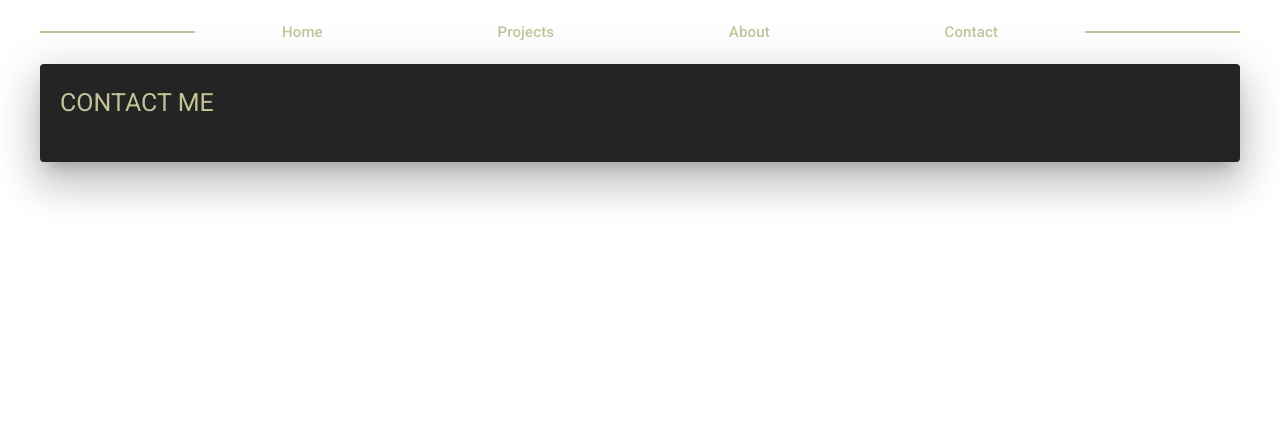
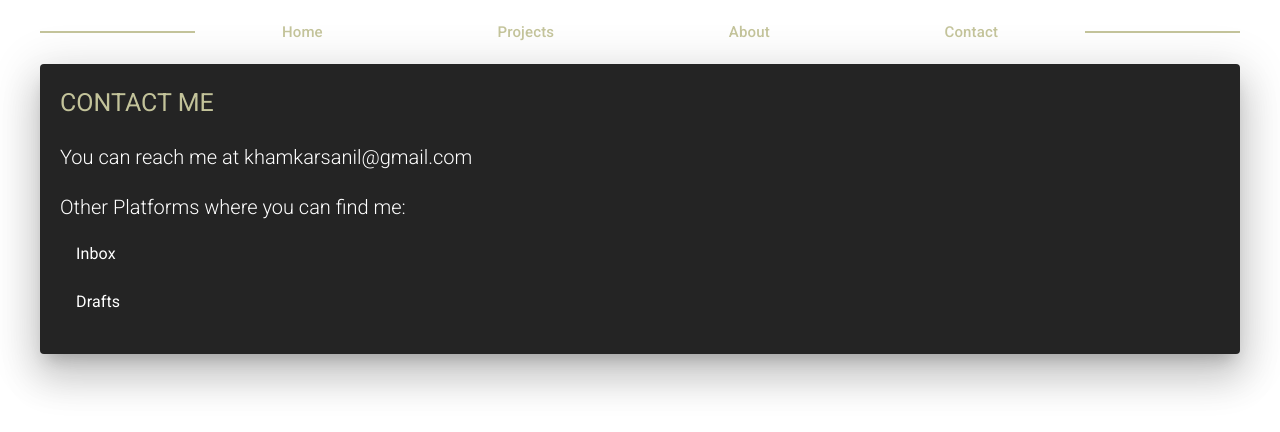
Before and after one commit to thesillytech/portfolio, a React (Vite) app: page /contact in a window 1280 px wide. Shown: the top 432 px of the page. Built offline with nearby package versions, Linux system fonts and the light colour scheme.

Commit message:
working on contact page

```diff
--- a/src/Contact.jsx
+++ b/src/Contact.jsx
@@ -4,6 +4,11 @@ import Header from './components/Header'
 import Container from '@mui/material/Container';
 import Grid from '@mui/material/Grid2';
 import { Link } from 'react-router-dom'
+import List from '@mui/material/List';
+import ListItem from '@mui/material/ListItem';
+import ListItemButton from '@mui/material/ListItemButton';
+import ListItemIcon from '@mui/material/ListItemIcon';
+import ListItemText from '@mui/material/ListItemText';
 
 function Contact () {
     return (
@@ -13,7 +18,22 @@ function Contact () {
             <Grid size="auto" sx={css.Contact}>
                 <Paper elevation={24} sx={css.Paper}>
                     <Box sx={css.Headers}>CONTACT ME</Box>
-
+                    <Box sx={{ ...css.Text, marginBottom: '20px' }}>You can reach me at khamkarsanil@gmail.com</Box>
+                    <Box sx={css.Text}>Other Platforms where you can find me:</Box>
+                    <Box sx={css.Text}>
+                        <List>
+                            <ListItem disablePadding>
+                                <ListItemButton>
+                                    <ListItemText primary="Inbox" />
+                                </ListItemButton>
+                            </ListItem>
+                            <ListItem disablePadding>
+                                <ListItemButton>
+                                    <ListItemText primary="Drafts" />
+                                </ListItemButton>
+                            </ListItem>
+                        </List>
+                    </Box>
                 </Paper>
             </Grid>
         </Container>
@@ -49,4 +69,14 @@ const css = {
         fontWeight: '400',
         marginBottom: '20px'
     },
+
+    Text: {
+        fontSize: '20px'
+    },
+
+    Link: {
+        color: '#c3c39a',
+        fontSize: '20px',
+        marginRight: '20px'
+    },
 }
--- a/src/Projects.jsx
+++ b/src/Projects.jsx
@@ -83,11 +83,6 @@ const css = {
         marginBottom: '20px'
     },
 
-    cardb : {
-        background: '#242424',
-        color: '#fff',
-    },
-
     Button: {
         color: '#4d4d33',
     },
```
